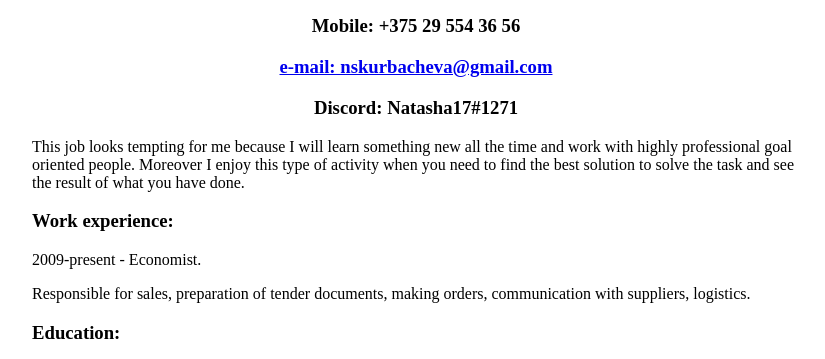
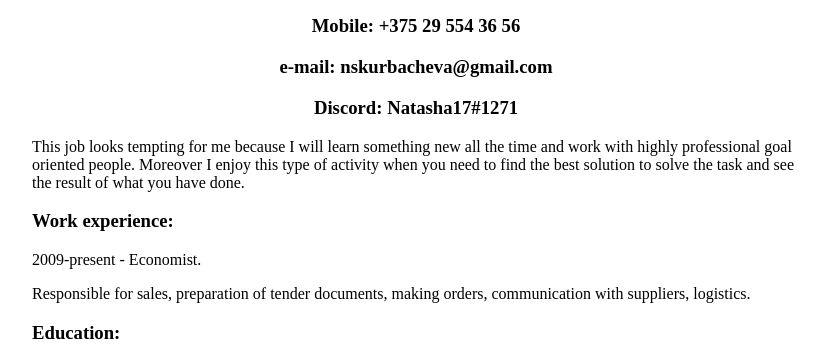
Before and after one commit to nskurbacheva/rsschool-cv, a plain HTML site: page index.html in a window 1280 px wide. Shown: the part 436-795 px from the top of the page, without its empty margins (224-1049 px from the left). Drawn offline with Linux system fonts and the light colour scheme.

Commit message:
docs: change index

```diff
--- a/index.html
+++ b/index.html
@@ -5,7 +5,7 @@
     <title>CV</title>
     <link rel="stylesheet" href="style.css">
 </head>
-    <main>
+<body>
     <header>
                 <h1>Resume</h1>
                 <img src="icon.png" alt="avatar" width="200" height="200">
@@ -13,10 +13,9 @@
                 <h2>Natallia Kurbachova</h2>
                 <h3>Contact information:</h3>
                 <h3>Mobile: +375 29 554 36 56</h3>
-                <h3><a e-mail: href = "mailto: nskurbacheva@gmail.com">e-mail: nskurbacheva@gmail.com</a></h3>
+                <h3>e-mail: nskurbacheva@gmail.com</h3>
                 <h3>Discord: Natasha17#1271</h3>
     </header>
-    <body>
          <p>This job looks tempting for me because I will learn something new all the time and work with highly professional goal
     oriented people. Moreover I enjoy this type of activity when you need to find the best solution to solve the task and
     see the result of what you have done.</p>
@@ -45,9 +44,7 @@
           </code>
          </pre>
          <footer>
-            <p><a href="https://github.com/nskurbacheva">Github</a> 2023<a href="https://rs.school/js-stage0/"><img src="./RS.png" width="80" height="70"></a></p>
+            <p><a href="https://github.com/nskurbacheva">Github</a> 2023<a href="https://rs.school/js-stage0/"><img src="./RS.png" width="80" height="70" alt="RS School logo"></a></p>
          </footer>
     </body>
-    </main>
-
 </html>
```
